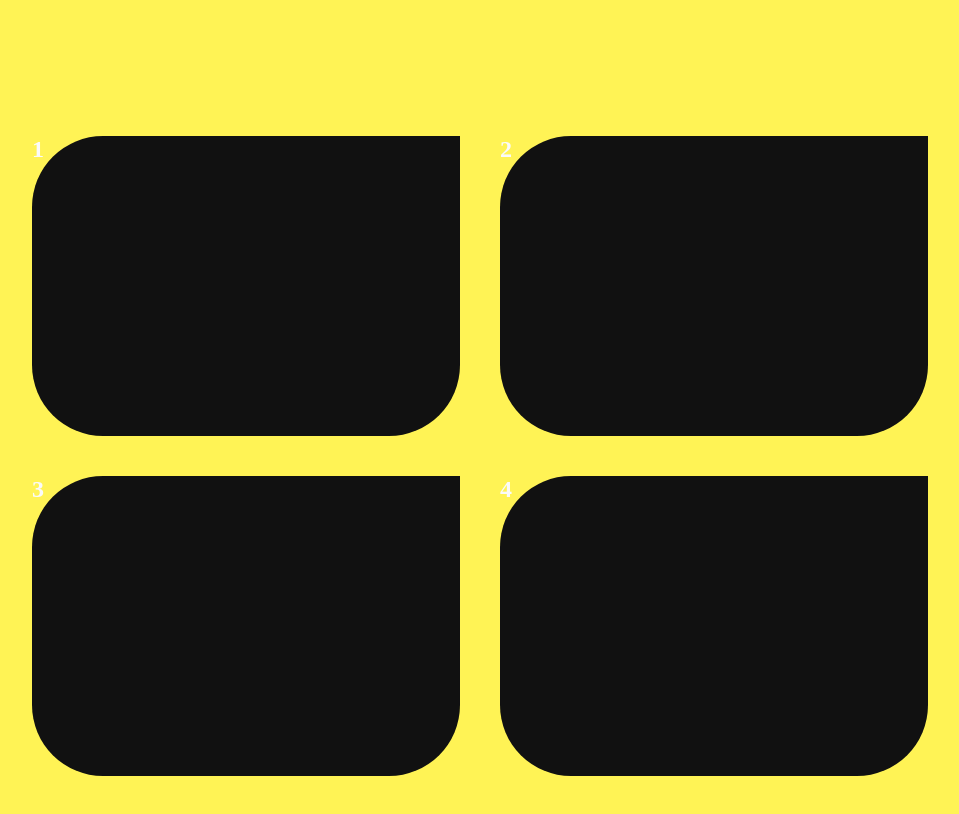
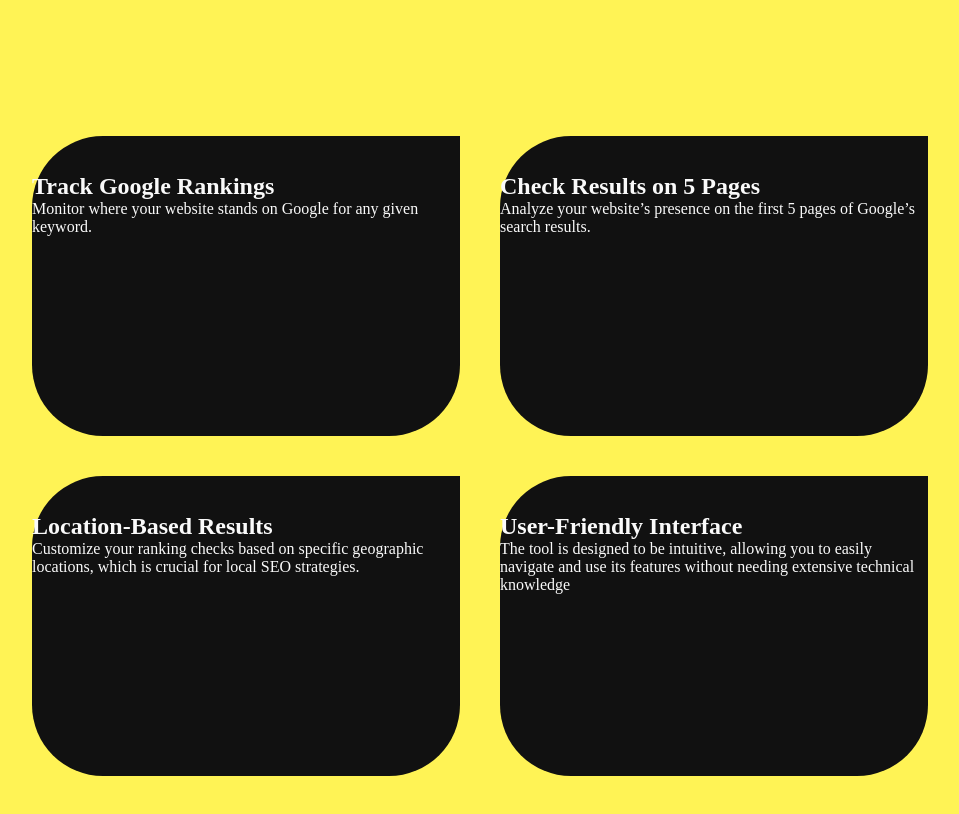
Before and after one commit to ParasChaturvedi/keyword-gsap-animation-itzfizz, a plain HTML site: page index.html in a window 1280 px wide. Shown: the part 1960-2774 px from the top of the page, without its empty margins (160-1119 px from the left). Drawn offline with nearby package versions, Linux system fonts and the light colour scheme; a script that the page names is missing; a web font is replaced by a local one.

Commit message:
Update index.html

```diff
--- a/index.html
+++ b/index.html
@@ -4,6 +4,7 @@
   <meta charset="UTF-8">
   <title>Keyword Rank Checker</title>
   <meta name="viewport" content="width=device-width, initial-scale=1"><link rel='stylesheet' href='https://fonts.googleapis.com/css?family=Monoton|Palanquin+Dark'><link rel="stylesheet" href="./style.css">
+  <link rel="stylesheet" href="https://cdn.jsdelivr.net/npm/locomotive-scroll/dist/locomotive-scroll.min.css">
 
 </head>
 <body>
@@ -37,45 +38,65 @@
 			<div class="cards-container-1">
 				<div class="cardx">
 					<div class="cards-1">
-						<div class="svg"></div>
+						<div class="svg"><svg class="arrow-svg" width="41" height="33" viewBox="0 0 41 33" fill="none" xmlns="http://www.w3.org/2000/svg">
+							<path d="M40.4302 8.5866C40.7542 7.24444 39.9288 5.89377 38.5866 5.5698L16.7148 0.290384C15.3726 -0.0335872 14.0219 0.791822 13.6979 2.13399C13.374 3.47615 14.1994 4.82682 15.5415 5.15079L34.9832 9.84361L30.2904 29.2853C29.9664 30.6274 30.7918 31.9781 32.134 32.3021C33.4762 32.626 34.8268 31.8006 35.1508 30.4585L40.4302 8.5866ZM3.30362 32.1332L39.3036 10.1332L36.6964 5.8668L0.696375 27.8668L3.30362 32.1332Z"/>
+							</svg>
+							</div>
 						<div class="card-title">
-							<h2>1</h2>
+							<h2>Track Google Rankings</h2>
 							<span class="yellow-line"></span>
 						</div>
 					</div>
-					<div class="cards-2"></div>
+					<div class="cards-2">
+						<p>Monitor where your website stands on Google for any given keyword.</p>
+					</div>
 				</div>
 				<div class="cardx">
 					<div class="cards-1">
-						<div class="svg"></div>
+						<div class="svg"><svg class="arrow-svg" width="41" height="33" viewBox="0 0 41 33" fill="none" xmlns="http://www.w3.org/2000/svg">
+							<path d="M40.4302 8.5866C40.7542 7.24444 39.9288 5.89377 38.5866 5.5698L16.7148 0.290384C15.3726 -0.0335872 14.0219 0.791822 13.6979 2.13399C13.374 3.47615 14.1994 4.82682 15.5415 5.15079L34.9832 9.84361L30.2904 29.2853C29.9664 30.6274 30.7918 31.9781 32.134 32.3021C33.4762 32.626 34.8268 31.8006 35.1508 30.4585L40.4302 8.5866ZM3.30362 32.1332L39.3036 10.1332L36.6964 5.8668L0.696375 27.8668L3.30362 32.1332Z"/>
+							</svg>
+							</div>
 						<div class="card-title">
-							<h2>2</h2>
+							<h2>Check Results on 5 Pages</h2>
 							<span class="yellow-line"></span>
 						</div>
 					</div>
-					<div class="cards-2"></div>
+					<div class="cards-2">
+						<p>Analyze your website’s presence on the first 5 pages of Google’s search results.</p>
+					</div>
 				</div>
 			</div>
 			<div class="cards-container-2">
 				<div class="cardx">
 					<div class="cards-1">
-						<div class="svg"></div>
+						<div class="svg"><svg class="arrow-svg" width="41" height="33" viewBox="0 0 41 33" fill="none" xmlns="http://www.w3.org/2000/svg">
+							<path d="M40.4302 8.5866C40.7542 7.24444 39.9288 5.89377 38.5866 5.5698L16.7148 0.290384C15.3726 -0.0335872 14.0219 0.791822 13.6979 2.13399C13.374 3.47615 14.1994 4.82682 15.5415 5.15079L34.9832 9.84361L30.2904 29.2853C29.9664 30.6274 30.7918 31.9781 32.134 32.3021C33.4762 32.626 34.8268 31.8006 35.1508 30.4585L40.4302 8.5866ZM3.30362 32.1332L39.3036 10.1332L36.6964 5.8668L0.696375 27.8668L3.30362 32.1332Z"/>
+							</svg>
+							</div>
 						<div class="card-title">
-							<h2>3</h2>
+							<h2>Location-Based Results</h2>
 							<span class="yellow-line"></span>
 						</div>
 					</div>
-					<div class="cards-2"></div>
+					<div class="cards-2">
+						<p>Customize your ranking checks based on specific geographic locations, which is crucial for local SEO strategies.</p>
+					</div>
 				</div>
 				<div class="cardx">
 					<div class="cards-1">
-						<div class="svg"></div>
+						<div class="svg"><svg class="arrow-svg" width="41" height="33" viewBox="0 0 41 33" fill="none" xmlns="http://www.w3.org/2000/svg">
+							<path d="M40.4302 8.5866C40.7542 7.24444 39.9288 5.89377 38.5866 5.5698L16.7148 0.290384C15.3726 -0.0335872 14.0219 0.791822 13.6979 2.13399C13.374 3.47615 14.1994 4.82682 15.5415 5.15079L34.9832 9.84361L30.2904 29.2853C29.9664 30.6274 30.7918 31.9781 32.134 32.3021C33.4762 32.626 34.8268 31.8006 35.1508 30.4585L40.4302 8.5866ZM3.30362 32.1332L39.3036 10.1332L36.6964 5.8668L0.696375 27.8668L3.30362 32.1332Z"/>
+							</svg>
+							</div>
 						<div class="card-title">
-							<h2>4</h2>
+							<h2>User-Friendly Interface</h2>
 							<span class="yellow-line"></span>
 						</div>
 					</div>
-					<div class="cards-2"></div>
+					<div class="cards-2">
+						<p>The tool is designed to be intuitive, allowing you to easily navigate and use its features without needing extensive technical knowledge</p>
+					</div>
 				</div>
 			</div>
 	</div>
@@ -101,6 +122,8 @@
 <!-- ScrollMagic GSAP Plugin -->
 <script src="https://cdnjs.cloudflare.com/ajax/libs/ScrollMagic/2.0.7/plugins/animation.gsap.min.js"></script>
 
+<script src="https://cdn.jsdelivr.net/npm/locomotive-scroll/dist/locomotive-scroll.min.js"></script>
+
 <script  src="./script.js"></script>
 
 </body>
```
